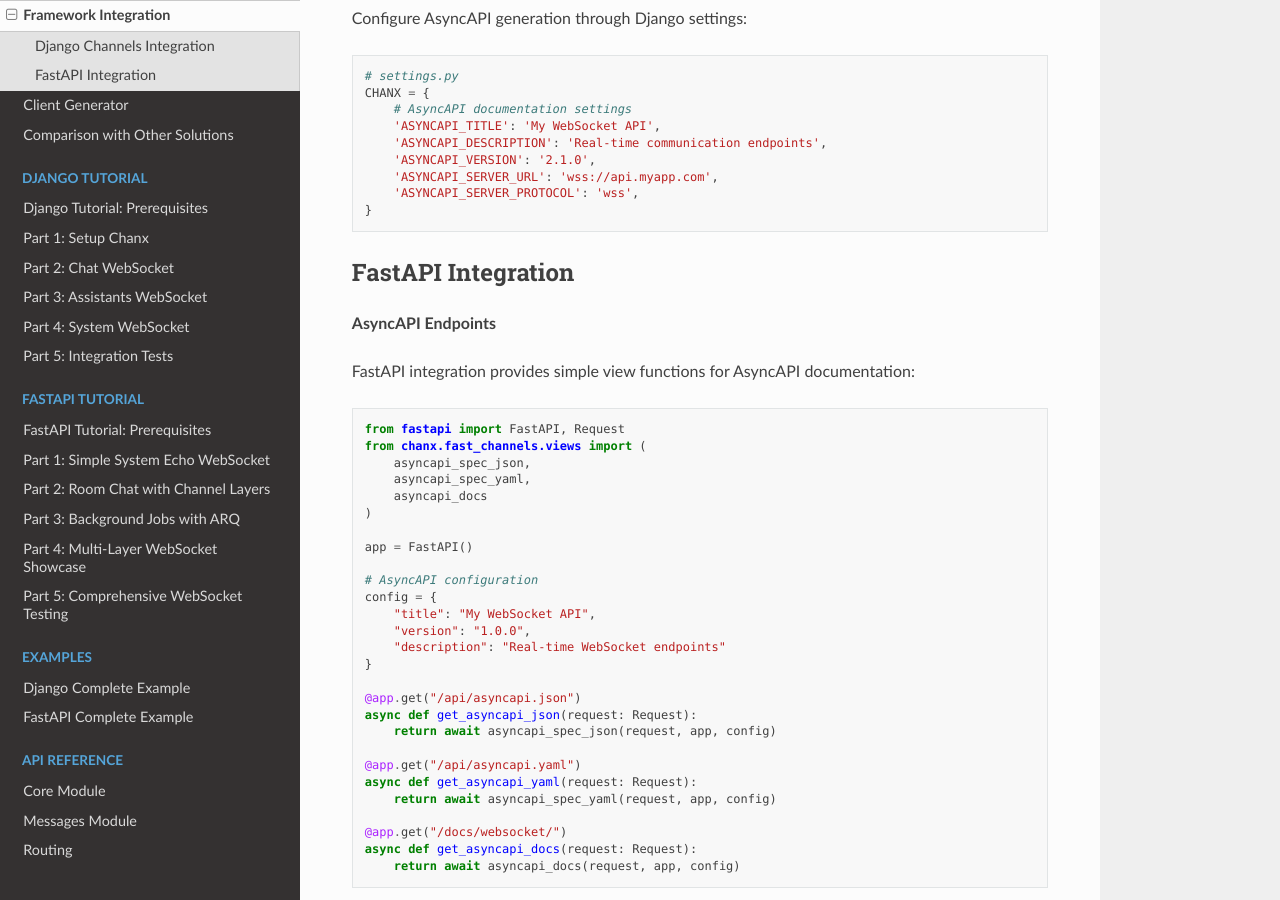
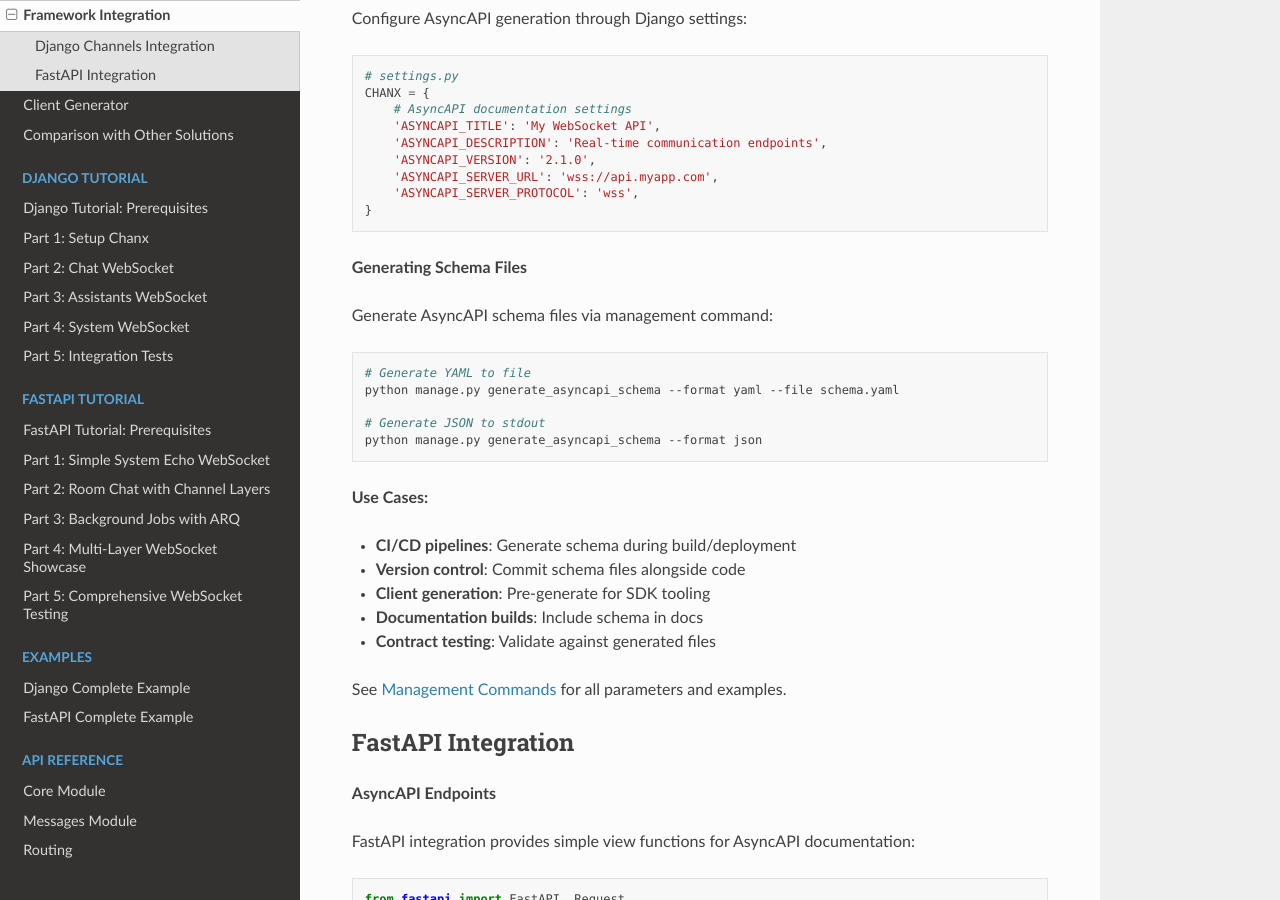
Before and after one commit to huynguyengl99/chanx, a Sphinx documentation site: the page built from docs/user-guide/framework-integration.rst, in a window 1280 px wide and 900 px high, scrolled down 2911 px. Built offline with Sphinx 7.4.7 and the Read the Docs theme 3.1.0, drawn with Linux system fonts in a browser that asks for light colours.

Commit message:
fix: add docs for generate_asyncapi_schema command

```diff
--- a/docs/user-guide/framework-integration.rst
+++ b/docs/user-guide/framework-integration.rst
@@ -152,6 +152,28 @@
         'ASYNCAPI_SERVER_PROTOCOL': 'wss',
     }
 
+**Generating Schema Files**
+
+Generate AsyncAPI schema files via management command:
+
+.. code-block:: bash
+
+    # Generate YAML to file
+    python manage.py generate_asyncapi_schema --format yaml --file schema.yaml
+
+    # Generate JSON to stdout
+    python manage.py generate_asyncapi_schema --format json
+
+**Use Cases:**
+
+- **CI/CD pipelines**: Generate schema during build/deployment
+- **Version control**: Commit schema files alongside code
+- **Client generation**: Pre-generate for SDK tooling
+- **Documentation builds**: Include schema in docs
+- **Contract testing**: Validate against generated files
+
+See :ref:`management-commands` for all parameters and examples.
+
 FastAPI Integration
 -------------------
 
```
Also changed, not shown: docs/reference/channels.rst (+63 -0 lines).
